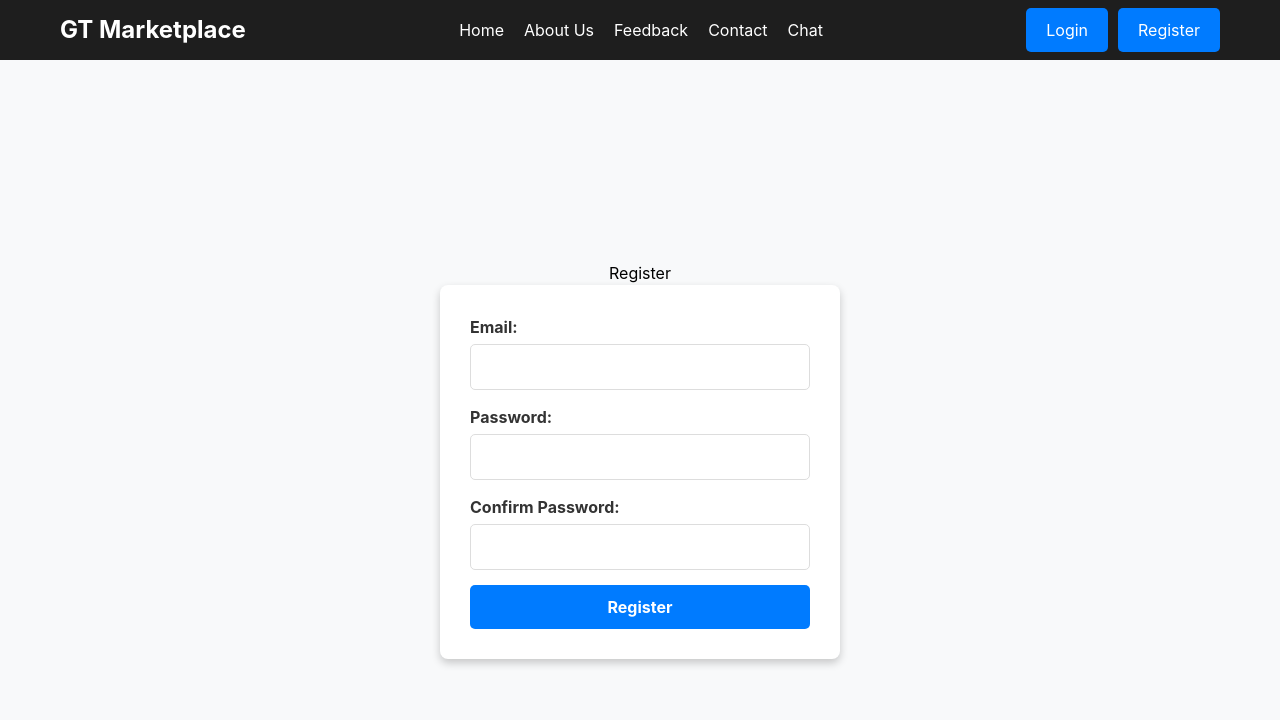
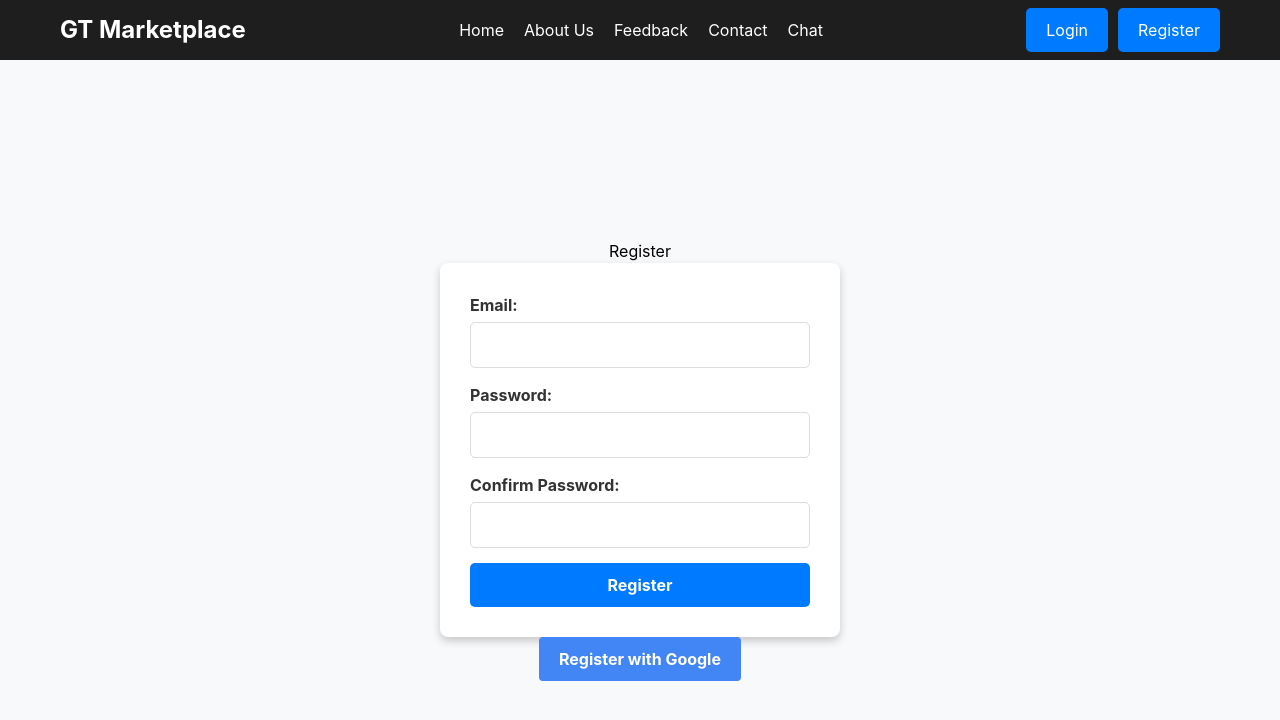
Before and after one commit to Surfnam/gt-marketplace, a React (Create React App) app in the folder my-app/: page /register in a window 1280 px wide. Shown: the top 720 px of the page. Built offline with nearby package versions, Linux system fonts and the light colour scheme; no server answers.

Commit message:
google auth

```diff
--- a/my-app/src/Auth.css
+++ b/my-app/src/Auth.css
@@ -56,3 +56,17 @@
   .auth-button:hover {
     background-color: #0056b3;
   }
+
+
+.google-button {
+  background-color: #4285F4;
+  color: white;
+  padding: 10px 20px;
+  border: none;
+  border-radius: 4px;
+  cursor: pointer;
+}
+
+.google-button:hover {
+  background-color: #357ae8;
+}
--- a/my-app/src/Login.js
+++ b/my-app/src/Login.js
@@ -1,7 +1,8 @@
+// Login.js
 import React, { useState } from 'react';
 import './Auth.css';
-import { signInWithEmailAndPassword } from 'firebase/auth';
-import { auth } from './firebase';
+import { signInWithEmailAndPassword, signInWithPopup } from 'firebase/auth';
+import { auth, googleProvider } from './firebase';
 import { useNavigate } from 'react-router-dom';
 
 function Login() {
@@ -19,6 +20,18 @@ function Login() {
       navigate('/'); // Navigate to home page after successful login
     } catch (error) {
       console.error('Error logging in:', error);
+      setError(error.message);
+    }
+  };
+
+  const handleGoogleSignIn = async () => {
+    setError(''); // Clear previous errors
+    try {
+      const result = await signInWithPopup(auth, googleProvider);
+      console.log('Google Sign-In successful:', result.user);
+      navigate('/'); // Navigate to home page after successful login
+    } catch (error) {
+      console.error('Error with Google sign-in:', error);
       setError(error.message);
     }
   };
@@ -50,6 +63,12 @@ function Login() {
         {error && <p style={{ color: 'red' }}>{error}</p>}
         <button type="submit" className="auth-button">Login</button>
       </form>
+
+      <div className="google-signin">
+        <button onClick={handleGoogleSignIn} className="auth-button google-button">
+          Sign in with Google
+        </button>
+      </div>
     </div>
   );
 }
--- a/my-app/src/Register.js
+++ b/my-app/src/Register.js
@@ -1,9 +1,10 @@
-// src/Register.js
+// Register.js
 import React, { useState } from 'react';
 import './Auth.css';
-import { createUserWithEmailAndPassword } from 'firebase/auth';
-import { auth } from './firebase';
+import { createUserWithEmailAndPassword, signInWithPopup } from 'firebase/auth';
+import { auth, googleProvider } from './firebase';
 import axios from 'axios';
+import { useNavigate } from 'react-router-dom';
 
 function Register() {
   const [email, setEmail] = useState('');
@@ -11,6 +12,7 @@ function Register() {
   const [confirmPassword, setConfirmPassword] = useState('');
   const [error, setError] = useState('');
   const [success, setSuccess] = useState('');
+  const navigate = useNavigate();
 
   const handleRegister = async (e) => {
     e.preventDefault();
@@ -29,8 +31,31 @@ function Register() {
 
       // Send user data to MongoDB
       await sendUserDataToMongoDB(userCredential.user);
+
+      // Navigate to home page
+      navigate('/home');
     } catch (error) {
       console.error('Error registering user:', error);
+      setError(error.message);
+    }
+  };
+
+  const handleGoogleSignIn = async () => {
+    setError(''); // Clear previous errors
+    setSuccess(''); // Clear any success messages
+
+    try {
+      const result = await signInWithPopup(auth, googleProvider);
+      console.log('Google Sign-In successful:', result.user);
+
+      // Send user data to MongoDB
+      await sendUserDataToMongoDB(result.user);
+      setSuccess('Registration successful via Google! You can now log in.');
+
+      // Navigate to home page
+      navigate('/home');
+    } catch (error) {
+      console.error('Error with Google sign-in:', error);
       setError(error.message);
     }
   };
@@ -85,6 +110,12 @@ function Register() {
         {success && <p style={{ color: 'green' }}>{success}</p>}
         <button type="submit" className="auth-button">Register</button>
       </form>
+
+      <div className="google-signin">
+        <button onClick={handleGoogleSignIn} className="auth-button google-button">
+          Register with Google
+        </button>
+      </div>
     </div>
   );
 }
--- a/my-app/src/firebase.js
+++ b/my-app/src/firebase.js
@@ -1,12 +1,7 @@
-// Import the functions you need from the SDKs you need
+// firebase.js
 import { initializeApp } from "firebase/app";
-// import { getAnalytics } from "firebase/analytics";
-import { getAuth } from 'firebase/auth';
-// TODO: Add SDKs for Firebase products that you want to use
-// https://firebase.google.com/docs/web/setup#available-libraries
+import { getAuth, GoogleAuthProvider } from 'firebase/auth';
 
-// Your web app's Firebase configuration
-// For Firebase JS SDK v7.20.0 and later, measurementId is optional
 const firebaseConfig = {
   apiKey: "AIzaSyANsfiNvE3nONEvXQig-_sEjUYUAq6QOXY",
   authDomain: "gt-marketplace.firebaseapp.com",
@@ -17,7 +12,6 @@ const firebaseConfig = {
   measurementId: "G-1M27YDGH1T"
 };
 
-// Initialize Firebase
 const app = initializeApp(firebaseConfig);
-// const analytics = getAnalytics(app);
 export const auth = getAuth(app);
+export const googleProvider = new GoogleAuthProvider();
```
